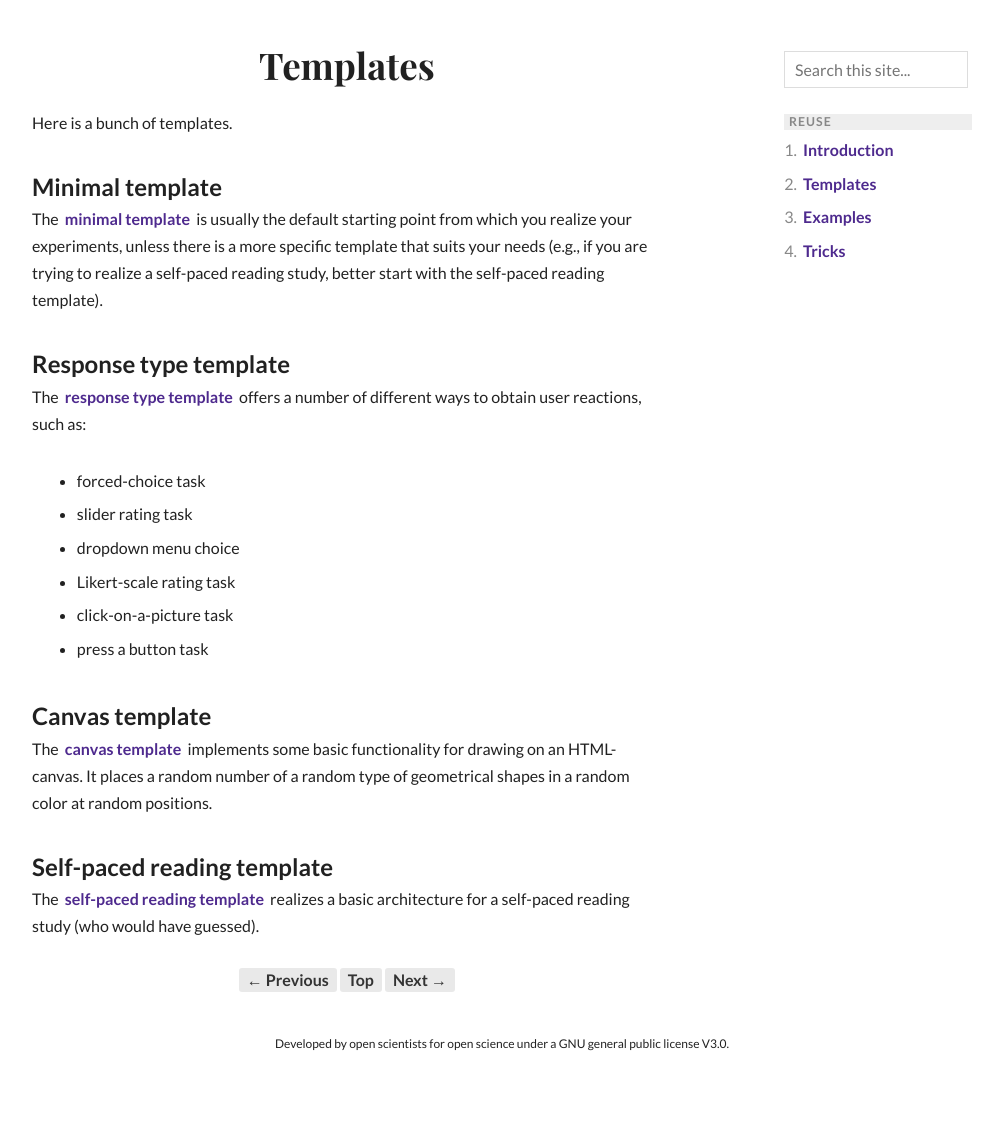
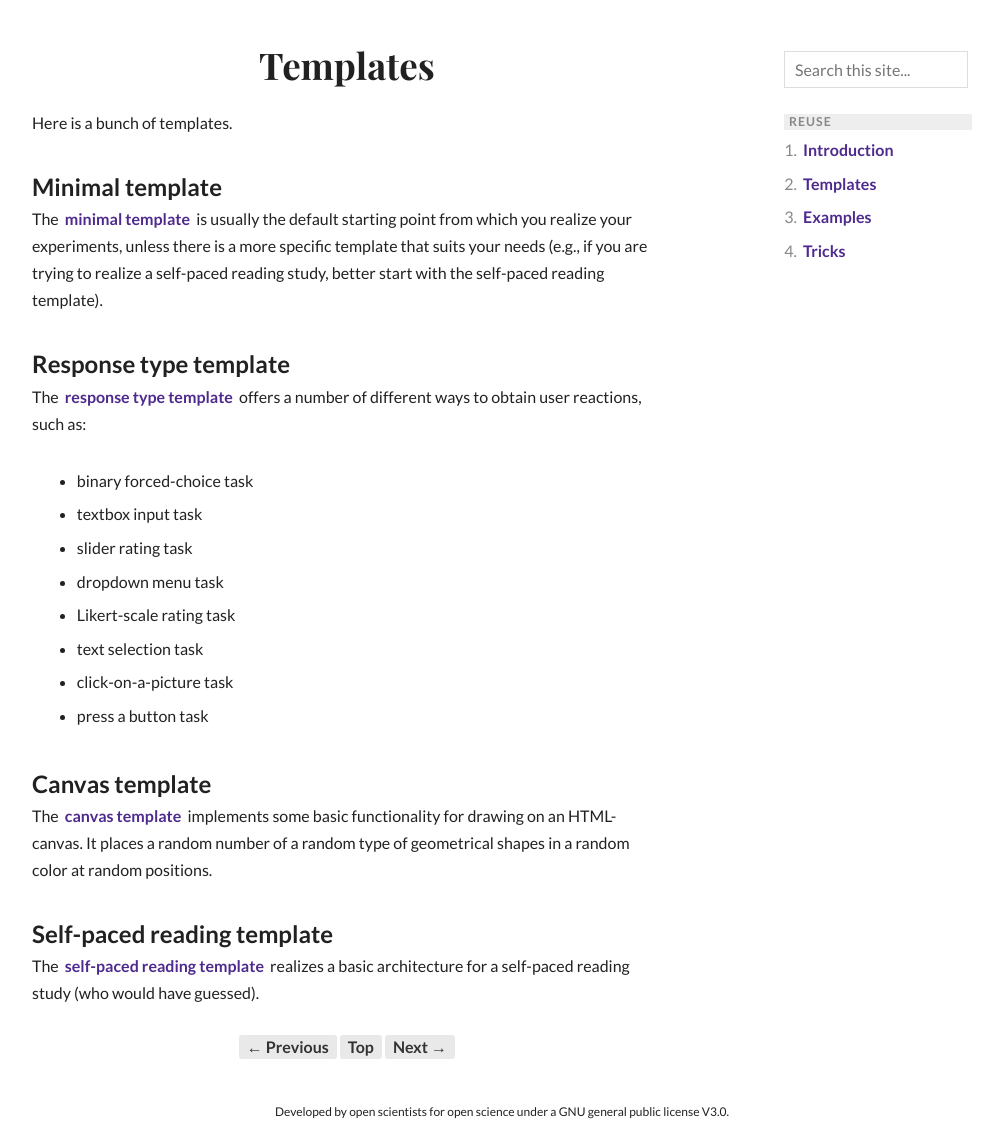
Before and after one commit to magpie-ea/magpie-site, a Jekyll site: the page built from reuse/templates.markdown, in a window 1280 px wide, cut to the strip 219-1354 px from the top of the page. Shown: the whole strip, without its empty margins (138-1141 px from the left). Built offline with Jekyll 4.4.1, drawn with Linux system fonts in a browser that asks for light colours; nearby versions of some CDN libraries; before the commit the page ends 1286 px from its top, so only the background shows below that.

Commit message:
expanded description of ResponseTypeTemplate

```diff
--- a/reuse/templates/responseTypes.md
+++ b/reuse/templates/responseTypes.md
@@ -3,9 +3,11 @@
 The [response type template](https://github.com/babe-project/ResponseTypeTemplate) offers a number of different ways to obtain user reactions, such
 as:
 
-- forced-choice task
+- binary forced-choice task
+- textbox input task
 - slider rating task
-- dropdown menu choice
+- dropdown menu task
 - Likert-scale rating task
+- text selection task
 - click-on-a-picture task
 - press a button task
```
